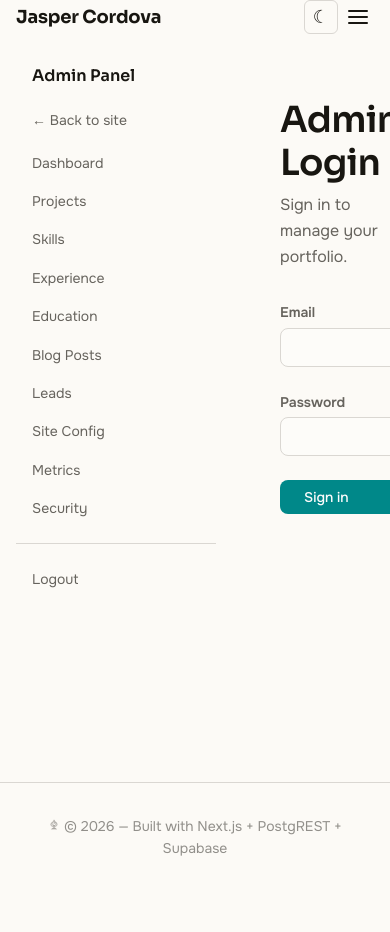
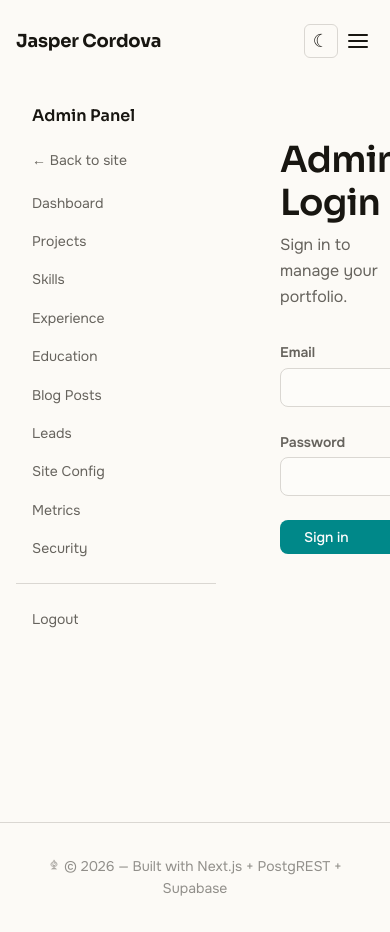
Before and after one commit to rosejas13/Portfolio, a Next.js app in the folder frontend/: page /admin/login in a window 390 px wide. Shown: the top 932 px of the page. Before the commit the page ends 892 px from the top, so only its background shows below. Built offline with nearby package versions, Linux system fonts and the light colour scheme; no server answers.

Commit message:
fix: nav padding specificity — use nav.container to beat .container cascade

```diff
--- a/frontend/app/globals.css
+++ b/frontend/app/globals.css
@@ -159,7 +159,9 @@
   display: flex;
   align-items: center;
   gap: var(--space-lg);
-  padding: var(--space-xl) 0 var(--space-lg);
+}
+nav.container {
+  padding: var(--space-xl) var(--space-xl) var(--space-lg);
 }
 nav .logo {
   font-family: var(--font-display);
@@ -492,9 +494,9 @@
     padding: 0 var(--space-md);
   }
 
-  nav {
+  nav.container {
     gap: var(--space-sm);
-    padding: var(--space-lg) 0 var(--space-md);
+    padding: var(--space-lg) var(--space-md) var(--space-md);
   }
 
   .nav-links {
```
